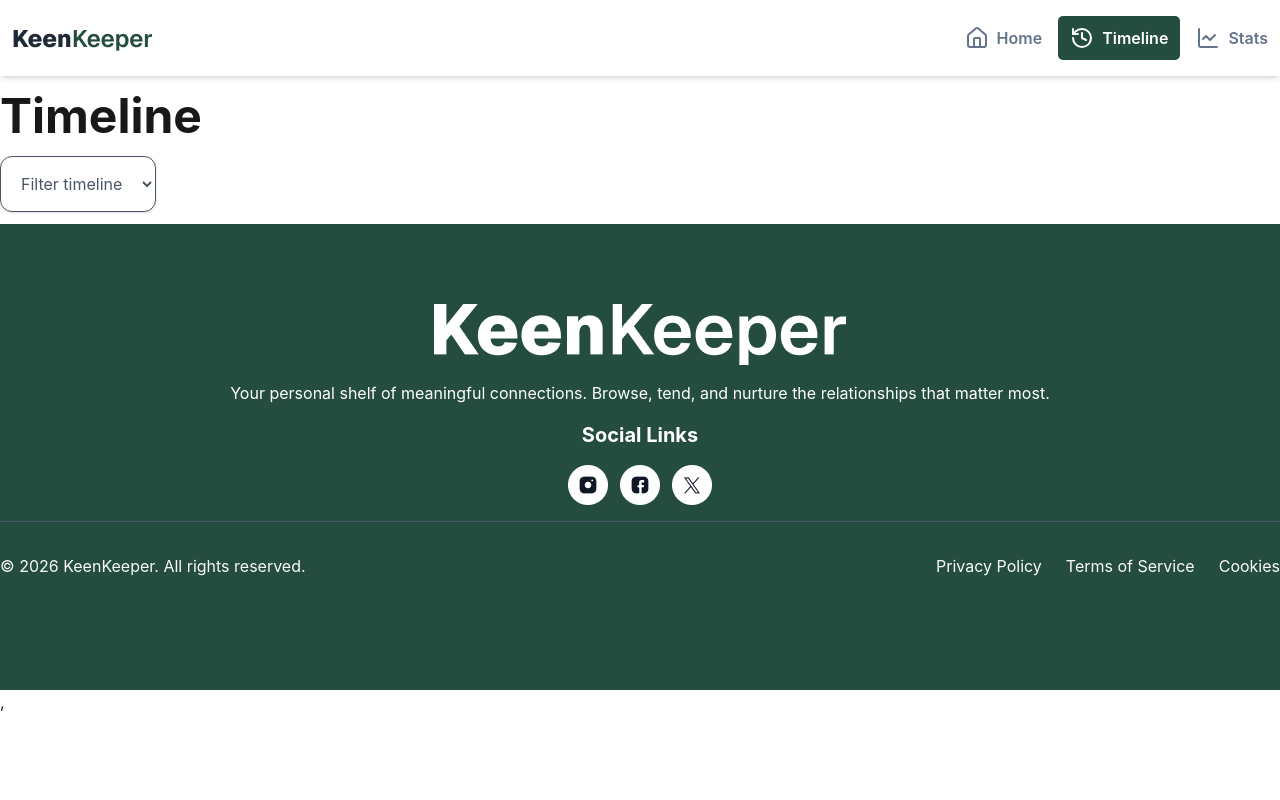
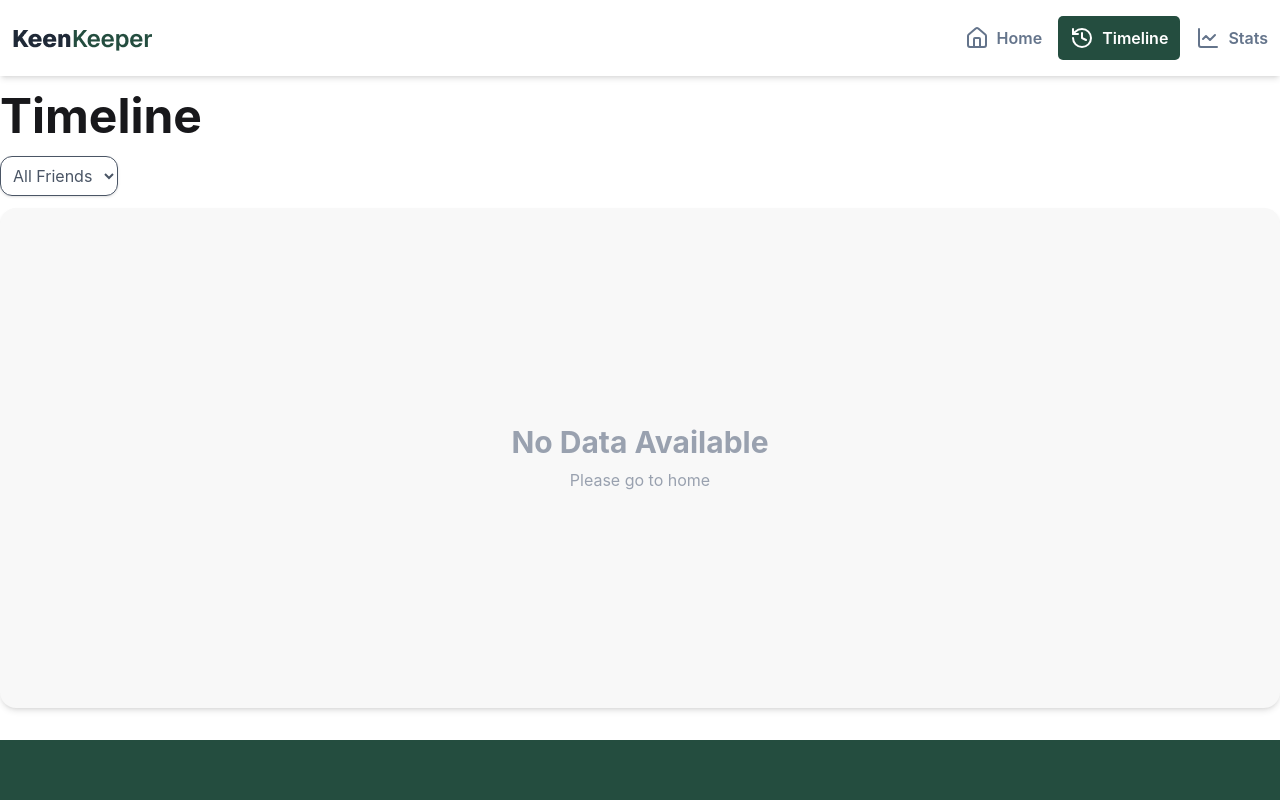
Before and after one commit to SamiaBaly/a7-kinkeeper-project, a React (Vite) app: page /timeLine in a window 1280 px wide. Shown: the top 800 px of the page. Built offline with nearby package versions, Linux system fonts and the light colour scheme.

Commit message:
timeline sorting add

```diff
--- a/src/componants/Footer/Footer.jsx
+++ b/src/componants/Footer/Footer.jsx
@@ -23,7 +23,7 @@ const Footer = () => {
             </div>
           </div>
         </div>
-        <div className="flex justify-between items-center text-[#FAFAFA] border-t border-gray-600 py-8">
+        <div className="flex justify-between items-center text-[#FAFAFA] border-t border-gray-600 pt-4">
           <p>© 2026 KeenKeeper. All rights reserved.</p>
           <ul className="flex justify-between items-center gap-6">
             <li>Privacy Policy</li>
--- a/src/componants/HomePage/allFriends/AllFriends.jsx
+++ b/src/componants/HomePage/allFriends/AllFriends.jsx
@@ -8,7 +8,7 @@ const AllFriends = () => {
   const friends=use(friendsPromise);
   console.log(friends);
   return (
-    <div>
+    <div className='my-10 border-t border-gray-200'>
       <h2 className="text-3xl font-bold my-5">Your Friends</h2>
       <div className='grid grid-cols-2 md:grid-cols-3 lg:grid-cols-4 gap-4'>
         {friends.map((friend,i) => (
--- a/src/componants/timeLine/TimeLine.jsx
+++ b/src/componants/timeLine/TimeLine.jsx
@@ -19,20 +19,32 @@ const TimeLine = () => {
   }).sort((a,b)=>{
     return typeOrder[a.type]-typeOrder[b.type]
   });
+
+
+
+
   return (
     <div className="container mx-auto">
       <h1 className="text-5xl font-bold my-4">Timeline</h1>
       <select
-        className=" p-4 border mb-3 rounded-xl text-gray-600 shadow-sm focus:outline-none"
+        className=" p-2 border mb-3 rounded-xl text-gray-600 shadow-sm focus:outline-none"
         value={filter}
         onChange={e => setFilter(e.target.value)}
       >
-        <option value="all">Filter timeline</option>
-        <option value="Meetup">Call</option>
+        <option value="all">All Friends</option>
+        <option value="Meetup">Meetup</option>
         <option value="text">Text</option>
         <option value="video">Video</option>
       </select>
-      {filterData.map(data => {
+
+
+
+      {filterData.length ===0?(
+        <div className='h-[500px] bg-base-200 mb-8 rounded-2xl text-center flex flex-col justify-center shadow-md'>
+          <h2 className='text-3xl font-bold text-gray-400 mb-2'>No Data Available</h2>
+          <p className='text-gray-400'>Please go to home</p>
+        </div>
+      ):( filterData.map(data => {
         const date = new Date(data.time).toLocaleDateString('en-US', {
           month: 'long',
           day: 'numeric',
@@ -61,7 +73,7 @@ const TimeLine = () => {
             </div>
           </div>
         );
-      })}
+      }))}
     </div>
   );
 };
```
